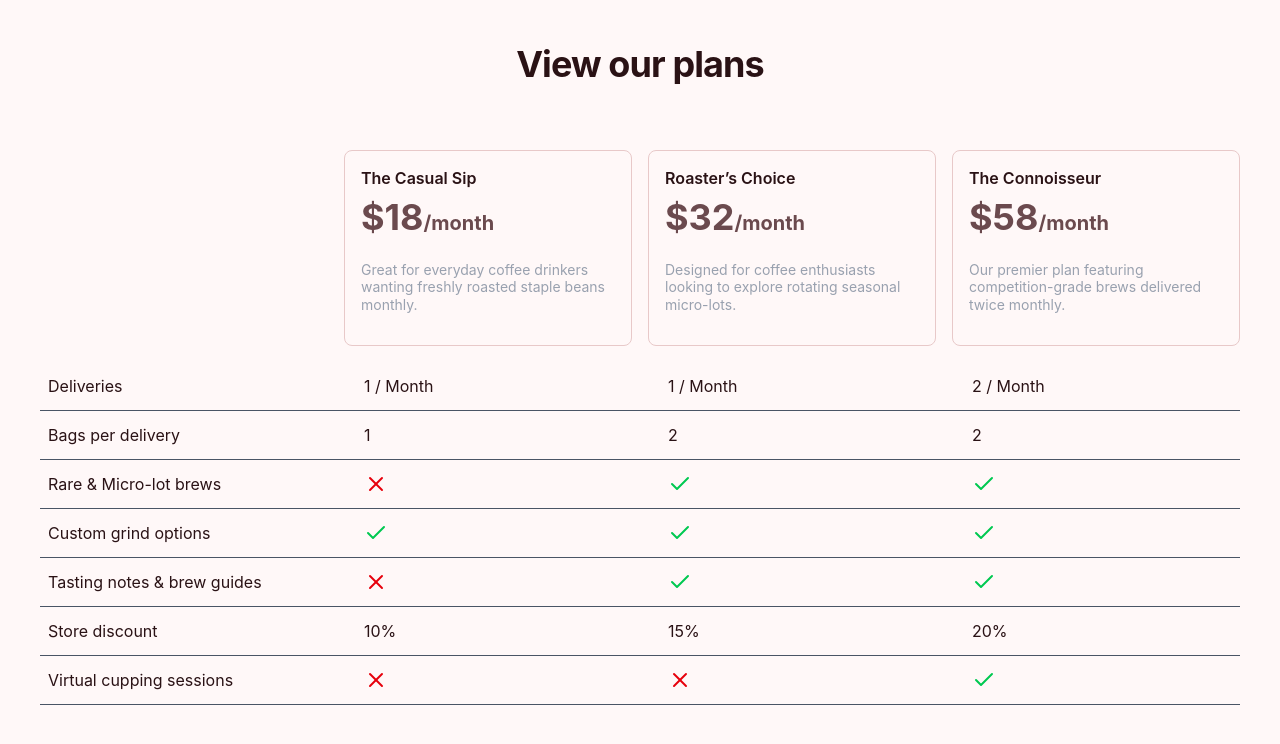
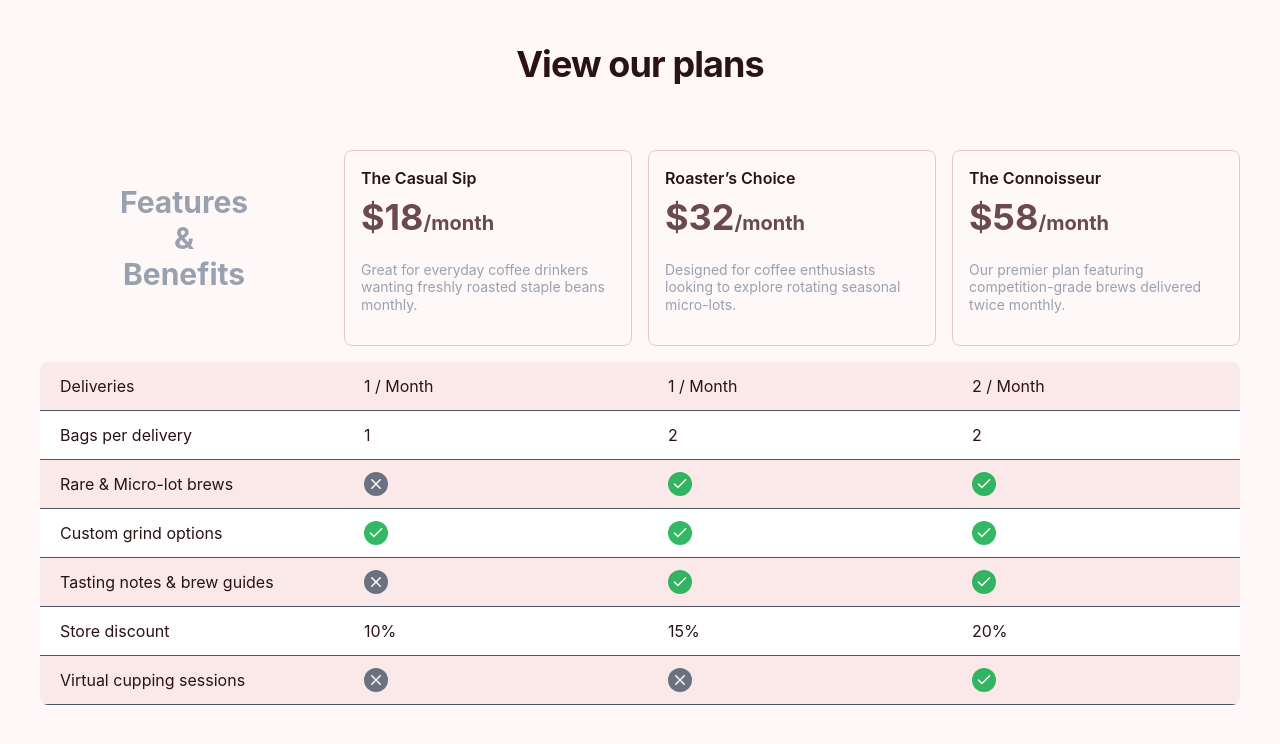
Before and after one commit to beginner-cryptonyx/RASP-UI, a React (Vite) app: page /services/coffee in a window 1280 px wide. Shown: the top 744 px of the page. Built offline with nearby package versions, Linux system fonts and the light colour scheme.

Commit message:
Enhance PricingTable component with feature highlights and improved layout

```diff
--- a/src/Registy/Marketing/Pricing.tsx
+++ b/src/Registy/Marketing/Pricing.tsx
@@ -1,6 +1,6 @@
 import React, { useState } from "react";
 import { cn } from "../../Lib/utils";
-import { CircleCheck, X, ShoppingCart, Ban, Check } from "lucide-react";
+import { CircleCheck, X, ShoppingCart, Ban, Check, CircleDashed } from "lucide-react";
 import Grid from "../layout/Grid";
 import ResponsiveView from "../layout/ResponsiveView";
 
@@ -91,21 +91,31 @@ export function IndepthPricingDesktop({
   return (
     <div className={cn("mx-10 py-10", className)}>
       <Grid columns={4}>
-        <div className=""></div>
+        <div className="flex items-center">
+          <span className="text-3xl mx-auto mb-5 w-min text-center font-bold text-gray-400">
+            Features & Benefits
+          </span>
+        </div>
         {plans.map((plan) => (
           <PriceCardDesktop {...plan}></PriceCardDesktop>
         ))}
-        <div className="col-span-4 text-md">
-          {FeatureList.map((feature) => (
-            <Grid columns={4} className="py-3 border-b border-gray-600">
-              <span className="px-2">{feature}</span>
+        <div className="col-span-4 text-md rounded-lg overflow-hidden">
+          {FeatureList.map((feature, i) => (
+            <Grid columns={4} className={cn("py-3 border-b border-gray-600",
+              i % 2 === 0 ? "bg-background3": "bg-background2"
+            )}>
+              <span className="px-5">{feature}</span>
               {plans.map((plan) => (
                 <span className="mx-5">
                   {typeof plan.feature[feature] === "boolean" ? (
                     plan.feature[feature] ? (
-                      <Check className="mx- text-green-500" />
+                      <div className="rounded-full bg-green-600/80 w-min flex justify-center items-center">
+                        <Check className="text-white scale-70" />
+                      </div>
                     ) : (
-                      <X className="mx- text-red-600" />
+                      <div className="rounded-full bg-gray-500 w-min flex justify-center items-center">
+                        <X className="text-white scale-70" />
+                      </div>
                     )
                   ) : plan.feature[feature] !== undefined ? (
                     plan.feature[feature]
@@ -127,7 +137,12 @@ export default function PricingTable({
   ...rest
 }: PricingTableProps) {
   if (variant === "complex") {
-    return <ResponsiveView desktop={<IndepthPricingDesktop {...rest}></IndepthPricingDesktop>} mobile={<SimplePricing {...rest}></SimplePricing>}></ResponsiveView>;
+    return (
+      <ResponsiveView
+        desktop={<IndepthPricingDesktop {...rest}></IndepthPricingDesktop>}
+        mobile={<SimplePricing {...rest}></SimplePricing>}
+      ></ResponsiveView>
+    );
   }
   if (variant === "simple") {
     return <SimplePricing {...rest}></SimplePricing>;
```
